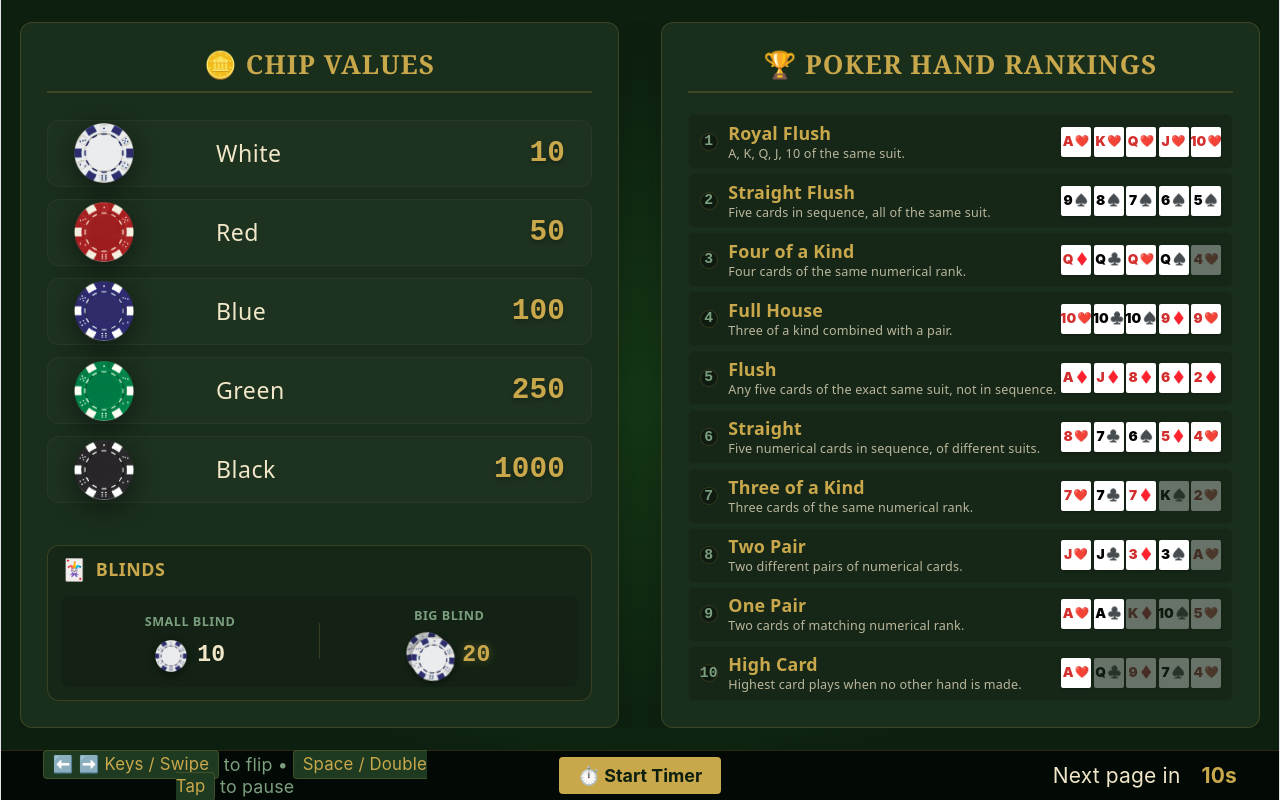
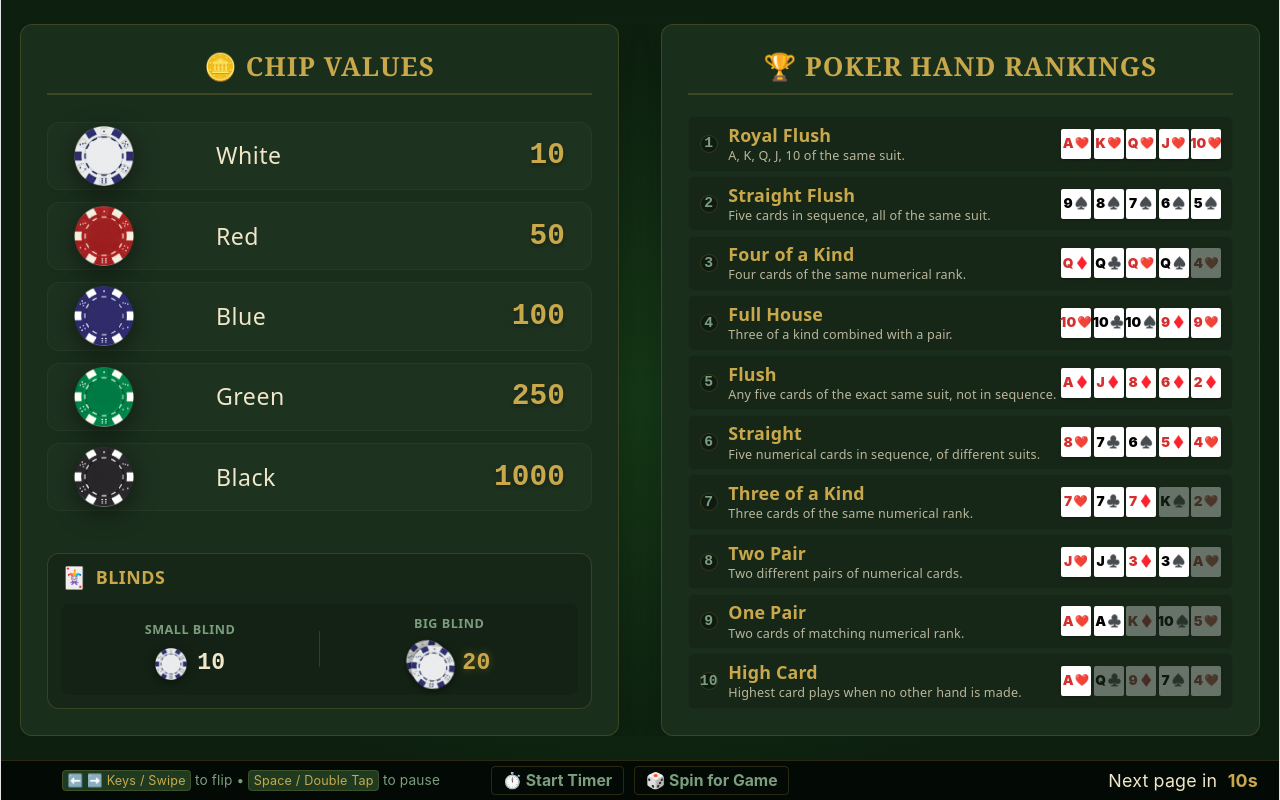
Before and after one commit to TrevorDKelly/poker_night, a Vue app: page / in a window 1280 px wide. Built offline with nearby package versions, Linux system fonts and the light colour scheme.

Commit message:
mini games and formatting

```diff
--- a/src/components/FooterBar.vue
+++ b/src/components/FooterBar.vue
@@ -6,6 +6,10 @@
     </div>
 
     <Timer @state-change="$emit('timer-state-change', $event)" />
+
+    <button @click.stop="showSpinner = true" class="spinner-btn" title="Mini-game Spinner">
+      🎲 Spin for Game
+    </button>
 
     <div class="status-indicator">
       <template v-if="!isPaused">
@@ -22,10 +26,24 @@
       </template>
     </div>
   </footer>
+  <div v-if="showSpinner" class="spinner-modal-backdrop" @click="showSpinner = false">
+    <div class="spinner-modal-content" @click.stop>
+      <iframe :src="spinnerUrl" width="100%" height="550px" scrolling="no" frameborder="0"></iframe>
+    </div>
+  </div>
 </template>
 
 <script setup>
+import { ref, computed } from 'vue'
 import Timer from './Timer.vue'
+import { MINI_GAMES } from '../config/miniGames.js'
+
+const showSpinner = ref(false)
+
+const spinnerUrl = computed(() => {
+  const choices = MINI_GAMES.join(',')
+  return `https://pickerwheel.com/emb/?choices=${encodeURIComponent(choices)}`
+})
 
 defineProps({
   secondsRemaining: {
@@ -52,8 +70,8 @@ defineEmits(['restart', 'timer-state-change'])
 <style scoped>
 footer {
   width: 100%;
-  height: 50px;
-  padding: 0 2rem;
+  height: 40px;
+  padding: 0 1rem;
   background: var(--bgFooter);
   backdrop-filter: blur(10px);
   border-top: 1px solid var(--borderSubtle);
@@ -62,11 +80,30 @@ footer {
   align-items: center;
   box-sizing: border-box;
   flex-shrink: 0;
-  gap: 1rem;
+  gap: 0.5rem;
+}
+
+.spinner-btn {
+  background-color: transparent;
+  border: 1px solid var(--borderSubtle);
+  color: var(--textMuted);
+  padding: 0.2rem 0.5rem;
+  border-radius: 4px;
+  cursor: pointer;
+  font-weight: bold;
+  font-size: 0.75rem;
+  font-family: -apple-system, BlinkMacSystemFont, "Segoe UI", Roboto, sans-serif;
+  transition: all 0.2s;
+}
+
+.spinner-btn:hover {
+  background-color: var(--bgKey);
+  color: var(--highlight);
+  border-color: var(--highlight);
 }
 
 .controls-info {
-  font-size: 0.85rem;
+  font-size: 0.65rem;
   color: var(--textMuted);
   font-family: -apple-system, BlinkMacSystemFont, "Segoe UI", Roboto, sans-serif;
   flex: 1;
@@ -76,9 +113,9 @@ footer {
   color: var(--highlight);
   background-color: var(--bgKey);
   border: 1px solid var(--borderSubtle);
-  padding: 0.15rem 0.4rem;
+  padding: 0.1rem 0.2rem;
   border-radius: 4px;
-  font-size: 0.8rem;
+  font-size: 0.6rem;
 }
 
 .status-indicator {
@@ -86,8 +123,8 @@ footer {
   flex: 1;
   justify-content: right;
   align-items: center;
-  gap: 1rem;
-  font-size: 1rem;
+  gap: 0.5rem;
+  font-size: 0.85rem;
   font-family: -apple-system, BlinkMacSystemFont, "Segoe UI", Roboto, sans-serif;
 }
 
@@ -100,14 +137,14 @@ footer {
   color: var(--warning);
   font-weight: bold;
   text-transform: uppercase;
-  font-size: 0.85rem;
+  font-size: 0.75rem;
   border: 1px solid var(--warning);
-  padding: 0.1rem 0.5rem;
+  padding: 0.1rem 0.3rem;
   border-radius: 4px;
 }
 
 .auto-resume-info {
-  font-size: 0.85rem;
+  font-size: 0.75rem;
   color: var(--textMuted);
 }
 
@@ -115,17 +152,40 @@ footer {
   background-color: var(--highlight);
   color: #0d1f0f;
   border: none;
-  padding: 0.4rem 0.9rem;
+  padding: 0.2rem 0.5rem;
   border-radius: 4px;
   cursor: pointer;
   font-weight: bold;
-  font-size: 0.85rem;
+  font-size: 0.75rem;
   font-family: -apple-system, BlinkMacSystemFont, "Segoe UI", Roboto, sans-serif;
   transition: opacity 0.2s;
 }
 
 .resume-btn:hover {
   opacity: 0.85;
+}
+
+.spinner-modal-backdrop {
+  position: fixed;
+  top: 0;
+  left: 0;
+  width: 100%;
+  height: 100%;
+  background-color: rgba(0, 0, 0, 0.6);
+  backdrop-filter: blur(5px);
+  display: flex;
+  justify-content: center;
+  align-items: center;
+  z-index: 1000;
+}
+
+.spinner-modal-content {
+  background-color: white;
+  padding: 1rem;
+  border-radius: 0.5rem;
+  width: 90%;
+  max-width: 600px;
+  box-shadow: 0 5px 15px rgba(0,0,0,0.3);
 }
 
 @media (max-width: 900px) {
--- a/src/components/Timer.vue
+++ b/src/components/Timer.vue
@@ -107,58 +107,53 @@ onUnmounted(() => {
 <style scoped>
 .timer-controls {
   display: flex;
-  flex: 1;
-  justify-content: center;
   align-items: center;
-  gap: 1rem;
+  gap: 0.5rem;
+  font-size: 0.85rem;
   font-family: -apple-system, BlinkMacSystemFont, "Segoe UI", Roboto, sans-serif;
 }
 
 .timer-countdown {
-  font-size: 1.1rem;
   font-weight: bold;
   color: var(--highlight);
+  min-width: 45px;
+  text-align: right;
+  font-size: 0.85rem;
+}
+
+.timer-btn {
+  background-color: transparent;
+  border: 1px solid var(--borderSubtle);
+  color: var(--textMuted);
+  padding: 0.2rem 0.5rem;
+  border-radius: 4px;
+  cursor: pointer;
+  font-weight: bold;
+  font-size: 0.75rem;
+  font-family: -apple-system, BlinkMacSystemFont, "Segoe UI", Roboto, sans-serif;
+  transition: all 0.2s;
+}
+
+.timer-btn:hover:not(:disabled) {
   background-color: var(--bgKey);
-  border: 1px solid var(--borderSubtle);
-  padding: 0.25rem 0.6rem;
-  border-radius: 4px;
+  color: var(--highlight);
+  border-color: var(--highlight);
+}
+
+.timer-btn-expired {
+  background-color: var(--warning);
+  color: #0d1f0f;
+  border-color: var(--warning);
 }
 
 .pulse-warning {
-  animation: pulseWarningAnim 1s infinite alternate;
-  border-color: #ff4a4a;
-  color: #ff4a4a;
+  color: var(--warning);
+  animation: pulse 1s infinite alternate;
 }
 
-@keyframes pulseWarningAnim {
-  0% {
-    box-shadow: 0 0 4px #ff4a4a;
-  }
-  100% {
-    box-shadow: 0 0 15px #ff4a4a;
-  }
-}
-
-.timer-btn {
-  background-color: var(--highlight);
-  color: #0d1f0f;
-  border: none;
-  padding: 0.4rem 0.9rem;
-  border-radius: 4px;
-  cursor: pointer;
-  font-weight: bold;
-  font-size: 0.85rem;
-  font-family: -apple-system, BlinkMacSystemFont, "Segoe UI", Roboto, sans-serif;
-  transition: opacity 0.2s, background-color 0.2s, color 0.2s;
-}
-
-.timer-btn:hover {
-  opacity: 0.85;
-}
-
-.timer-btn-expired {
-  background-color: #ff4a4a;
-  color: #ffffff;
+@keyframes pulse {
+  from { opacity: 1; text-shadow: 0 0 5px var(--warning); }
+  to { opacity: 0.6; text-shadow: none; }
 }
 
 @media (max-width: 900px) {
--- a/src/components/flipper_pages/Stats.vue
+++ b/src/components/flipper_pages/Stats.vue
@@ -90,7 +90,7 @@
           <span class="stat-value">{{ stats.totalKOs }}</span>
         </div>
         <div class="stat-card">
-          <span class="stat-label">Quad Pot</span>
+          <span class="stat-label">Current Quad Pot</span>
           <span class="stat-value">${{ quadPotValue }}</span>
         </div>
         <div class="stat-card">
--- /dev/null
+++ b/src/config/miniGames.js
@@ -0,0 +1,10 @@
+export const MINI_GAMES = [
+    'Cee-Lo',
+    'Blackjack vs the Quad Pot',
+    'Bomb Pot',
+    'War',
+    'Acey Ducey',
+    'Poker Dice',
+    'The Debt of Lies',
+    'Harvest of Souls'
+]
```
Also changed, not shown: todo.txt.
